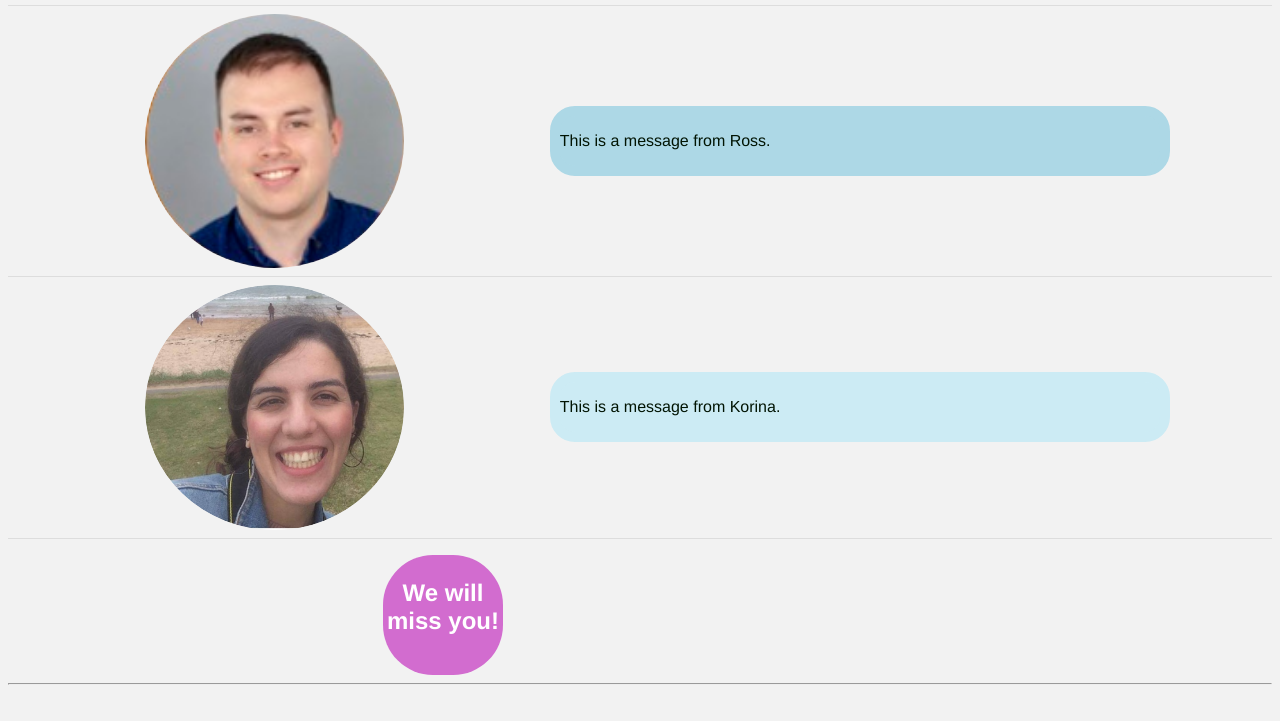
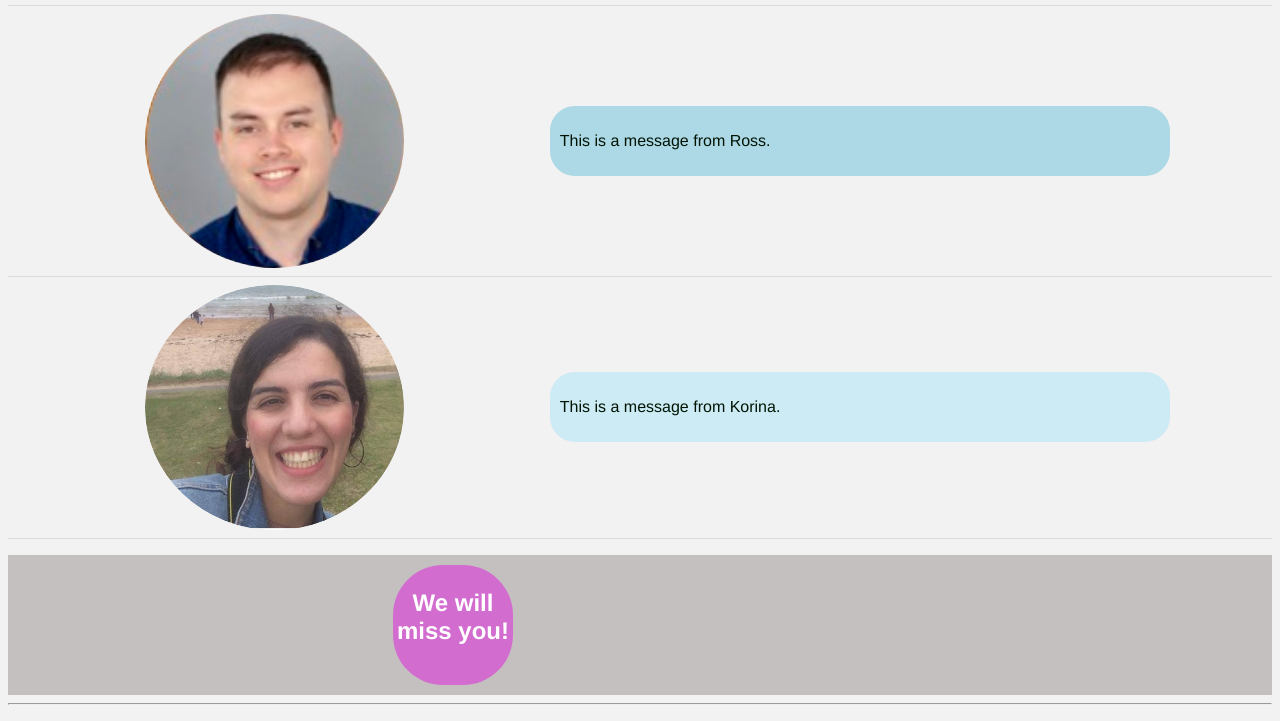
Before and after one commit to edutton1/corin2276.github.io, a plain HTML site: page index.html in a window 1280 px wide. Shown: the part 1758-2479 px from the top of the page. Drawn offline with Linux system fonts and the light colour scheme.

Commit message:
Update index.html
added a footer class

```diff
--- a/index.html
+++ b/index.html
@@ -67,6 +67,10 @@
                 border-radius: 2px;
             }
 
+            .footer{
+                background-color: #c5c0c0;
+                padding: 10px;
+            }
 
             @keyframes farewell {
                 0%  {background-color:rgb(155, 79, 155); left:0px; top:0px;}
@@ -253,10 +257,12 @@
        </table>
 
        <p></p>
+       <div class="footer">
        <div class="farewell">
         <div style= "display:flex; flex-direction:column; align-items:center;">
         <div class="center">
             <p style="font-size: x-large;font-weight: bold;color:#ffffff">We will miss you!</p>
+        </div>
         </div>
         </div>
    </div>
```
